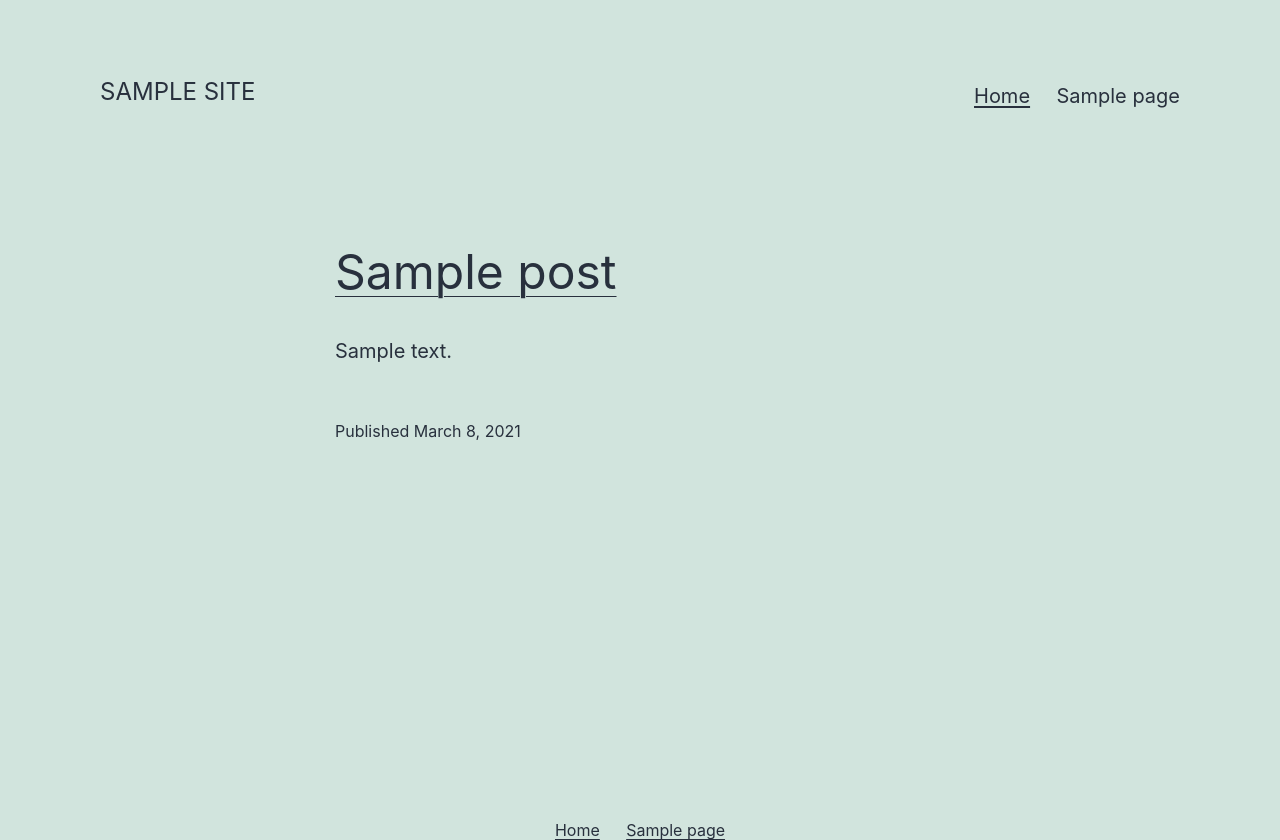
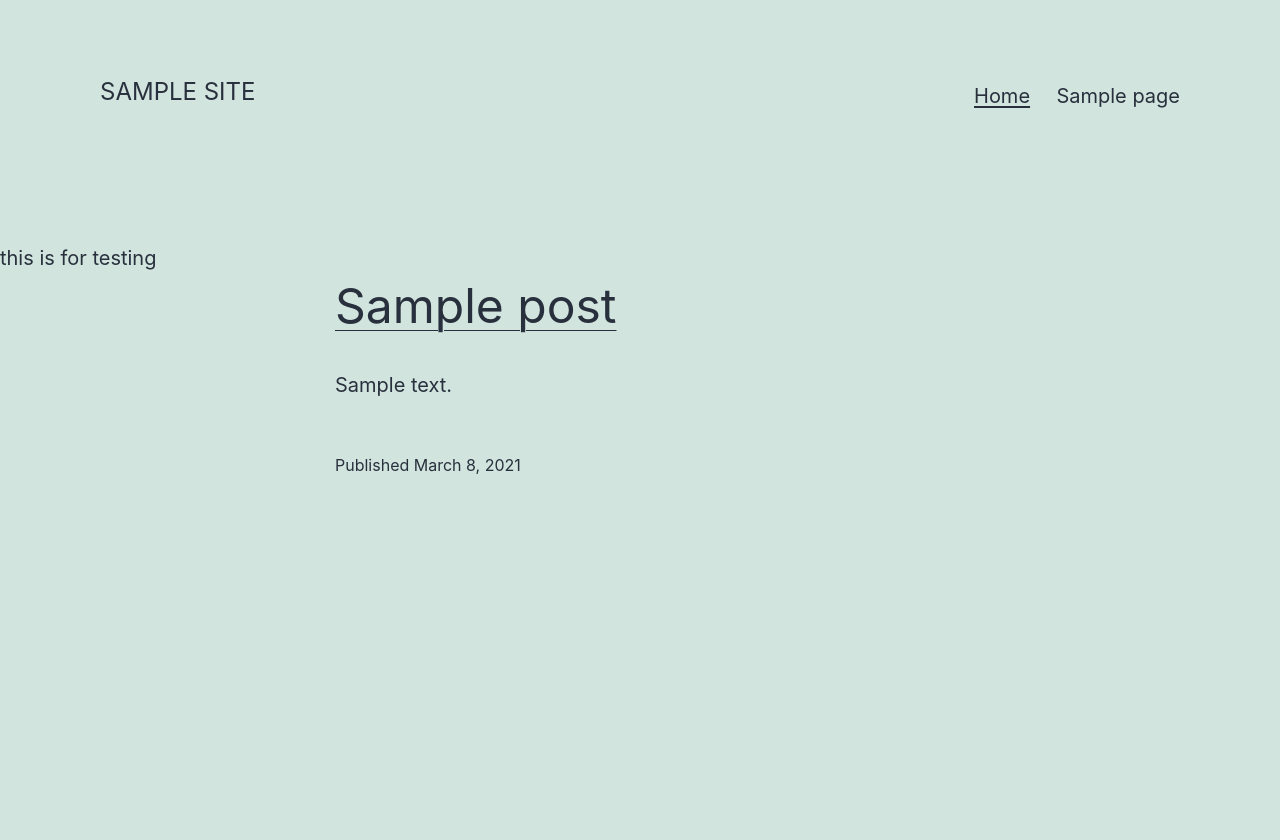
Before and after one commit to pooja-infobeans/travis-test, a WordPress theme: template themes/twentytwentyone/index.php in a window 1280 px wide. Shown: the top 840 px of the page. Run offline with PHP 8.4 and a stand-in for WordPress, Linux system fonts and the light colour scheme; the site name, menu and one post (Sample post) are stand-ins, and other content is empty; some libraries are stand-ins or nearby versions.

Commit message:
temp changes

```diff
--- a/themes/twentytwentyone/index.php
+++ b/themes/twentytwentyone/index.php
@@ -20,6 +20,7 @@ if ( have_posts() ) {
 
 	// Load posts loop.
 	while ( have_posts() ) {
+		echo "this is for testing";
 		the_post();
 
 		get_template_part( 'template-parts/content/content', get_theme_mod( 'display_excerpt_or_full_post', 'excerpt' ) );
```
